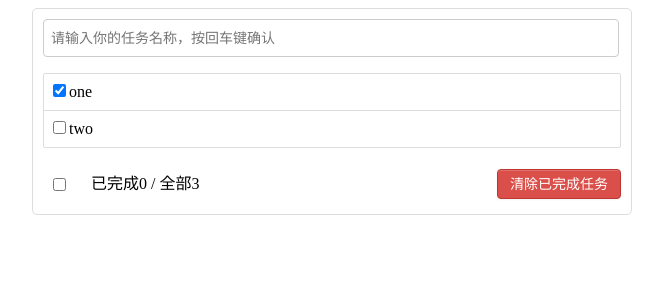
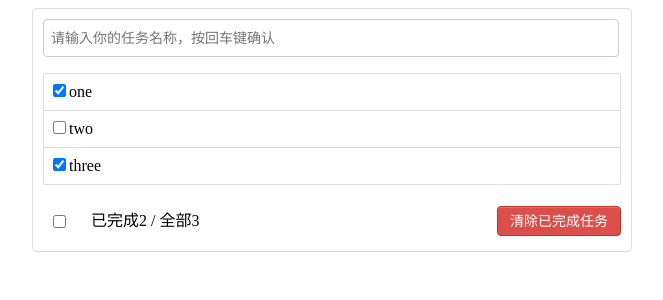
Before and after one commit to robin-code/react-guli-admin, a React (Vite) app: page / in a window 1280 px wide. Shown: the top 300 px of the page, without its empty margins (308-971 px from the left). Built offline with nearby package versions, Linux system fonts and the light colour scheme.

Commit message:
toto 统计

```diff
--- a/src/App.jsx
+++ b/src/App.jsx
@@ -6,7 +6,7 @@ import {useState} from "react";
 
 function App() {
 
-    const [todos, setTodos] = useState([{id: 0, name: 'one', done: true}, {id: 1, name: 'two', done: false}])
+    const [todos, setTodos] = useState([{id: 0, name: 'one', done: true}, {id: 1, name: 'two', done: false},{id: 3, name: 'three', done: true}])
 
     const addTodo = (todoObj) => {
         console.info("add todo ", todoObj)
@@ -23,7 +23,7 @@ function App() {
                 <div className="todo-wrap">
                     <Header addTodo={addTodo}/>
                     <List todos={todos} deleteTodo={deleteTodo}/>
-                    <Footer/>
+                    <Footer todos={todos}/>
                 </div>
             </div>
         </>
--- a/src/components/Footer/index.jsx
+++ b/src/components/Footer/index.jsx
@@ -1,14 +1,22 @@
 import {Component} from 'react';
 import "./index.css"
+import PropTypes from "prop-types";
 
 class index extends Component {
+    static propTypes = {
+        todos: PropTypes.array.isRequired
+    }
+
     render() {
+        const {todos} = this.props;
+        const total = todos.length;
+        const doneCount = todos.filter(e => e.done === true).length;
         return (
             <div className="todo-footer">
                 <label>
                     <input type="checkbox"/>
                 </label>
-                <span><span>已完成0</span> / 全部3</span>
+                <span><span>已完成{doneCount}</span> / 全部{total}</span>
                 <button className="btn btn-danger">清除已完成任务</button>
             </div>
         );
```
